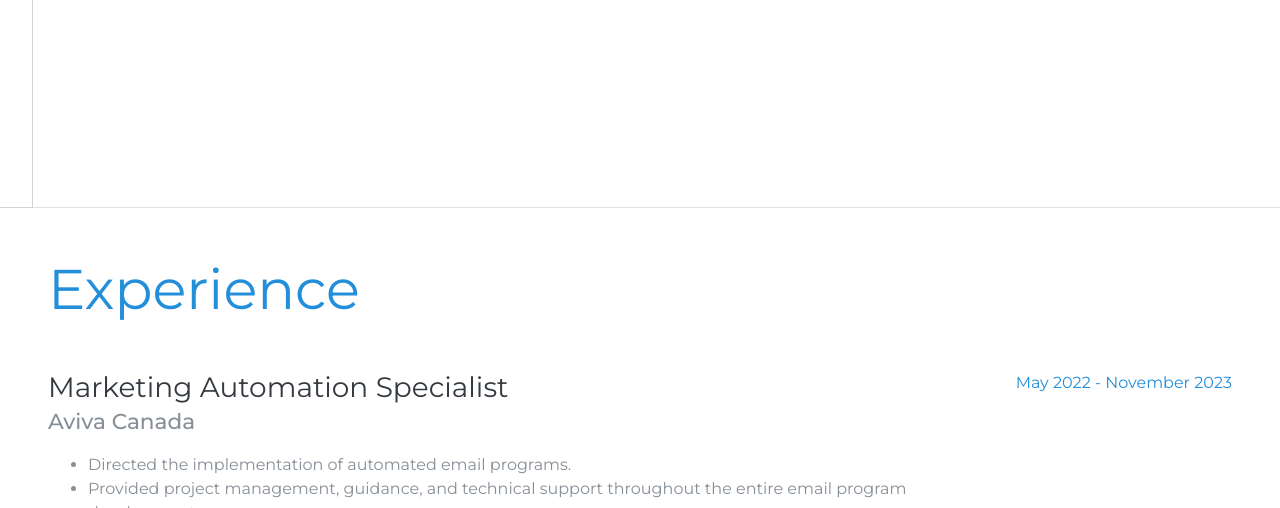
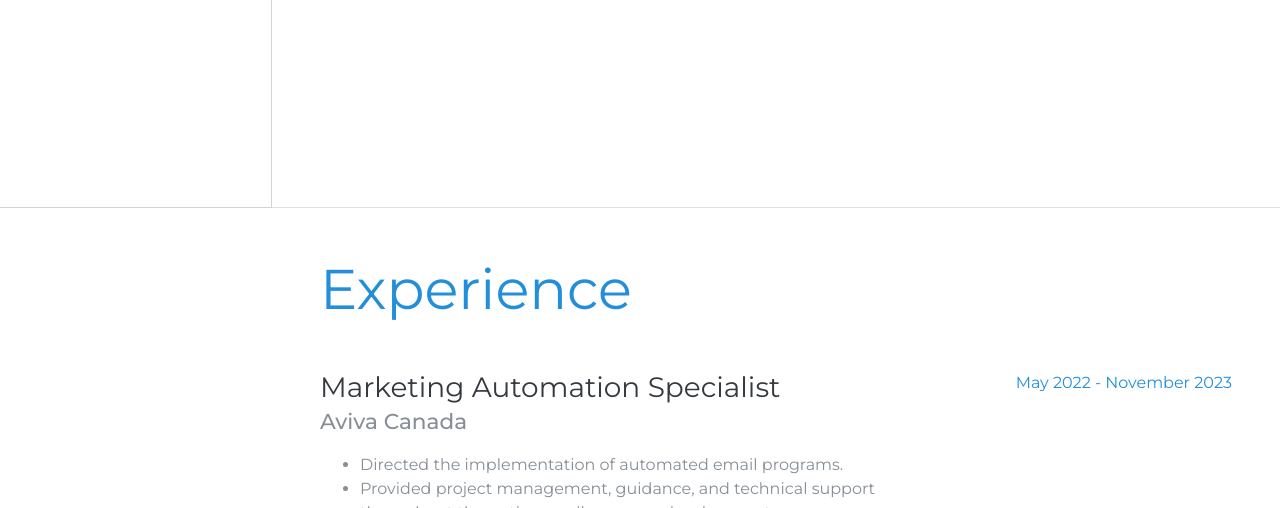
Before and after one commit to reyesdev/folio, a plain HTML site: page index.html in a window 1280 px wide. Shown: the part 592-1100 px from the top of the page. Drawn offline with nearby package versions, Linux system fonts and the light colour scheme; files that its build step writes are made by us from their sources.

Commit message:
sidebar padding

```diff
--- a/scss/_variables.scss
+++ b/scss/_variables.scss
@@ -36,6 +36,6 @@ $dark:          $gray-800 !default;
 
 // Page Variables
 
-$sidebar-base-width: 0;
+$sidebar-base-width: 17rem;
 
 $bp-desktop: 768px;
```
Also changed, not shown: scss/resume.css.
